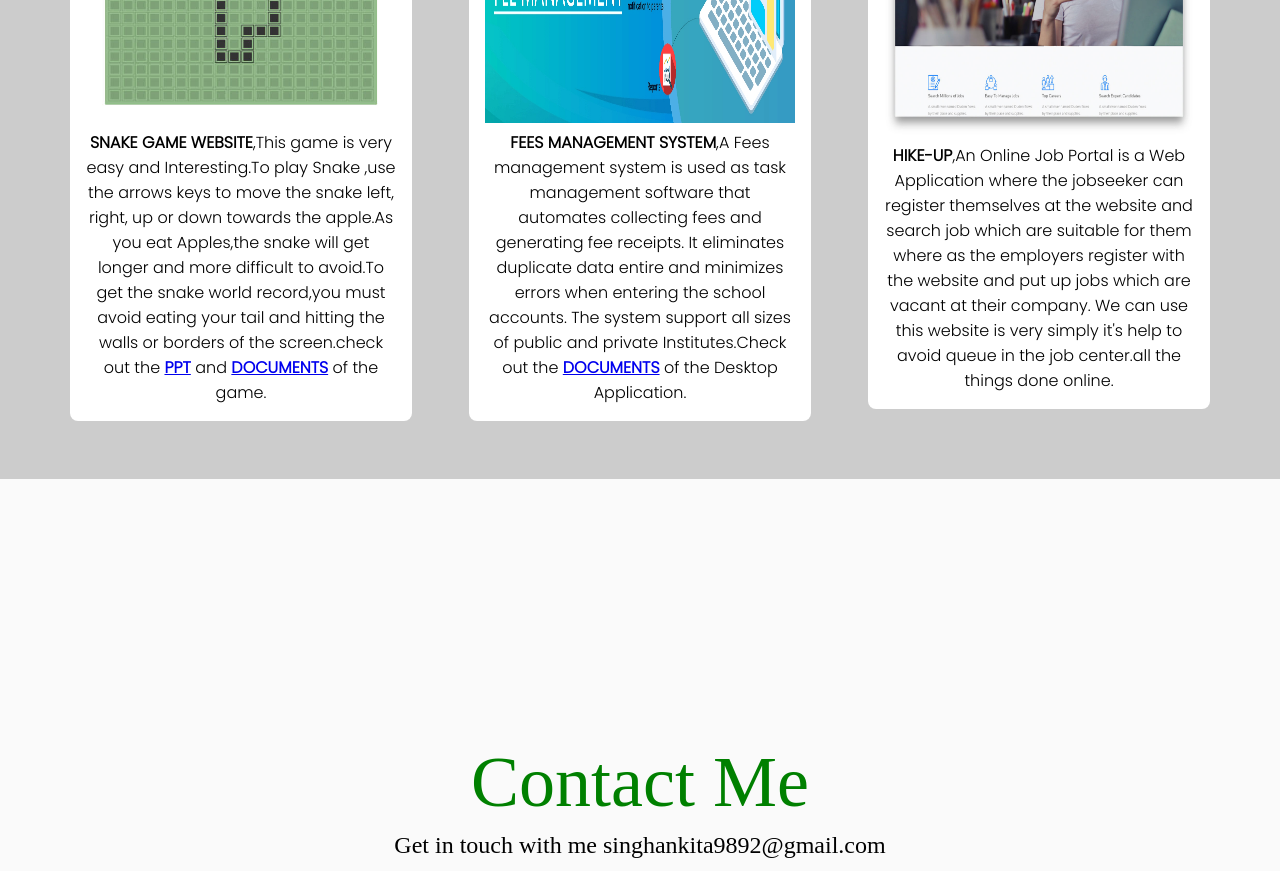
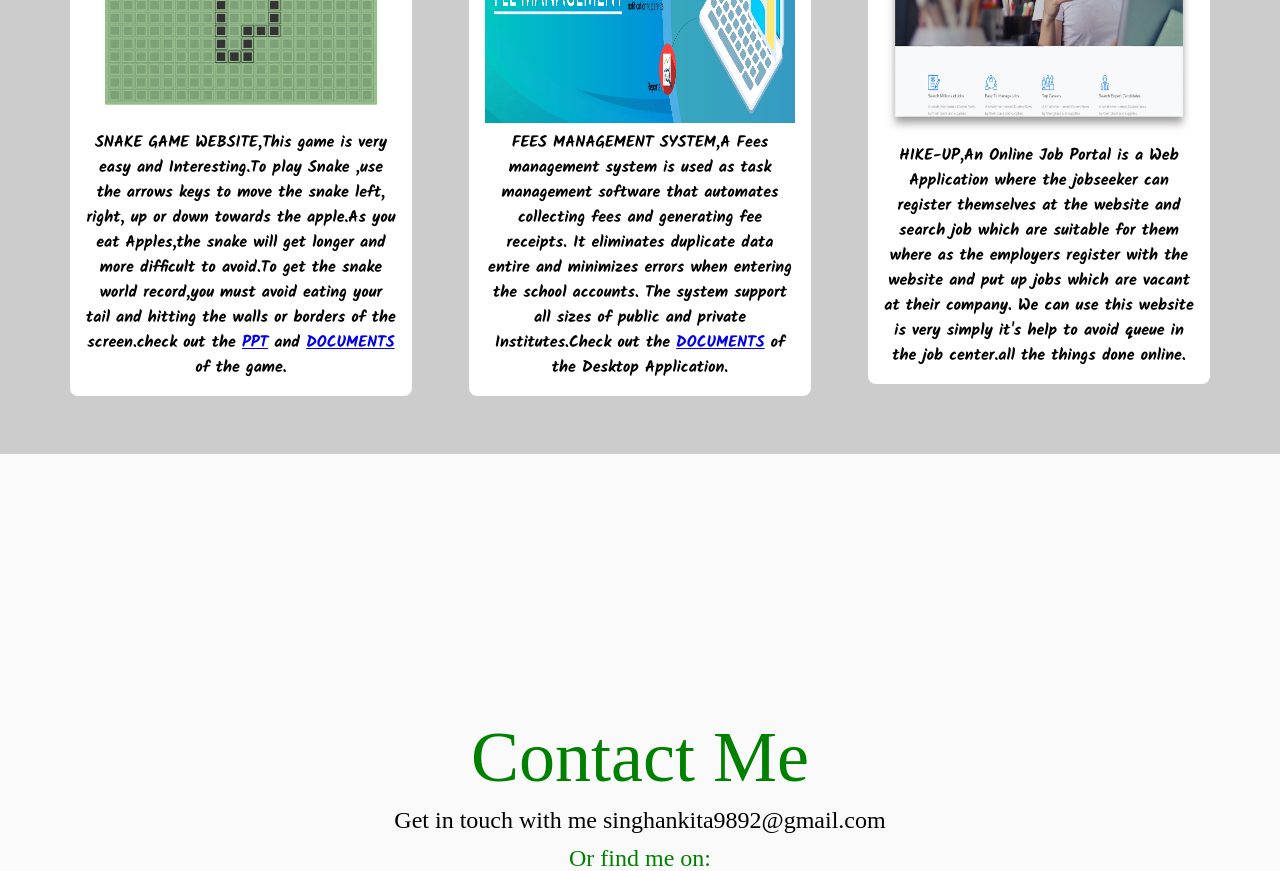
Before and after one commit to ankitasingh8828/portfolio_website, a plain HTML site: page index.html in a window 1280 px wide. Shown: the part 1780-2651 px from the top of the page. Drawn offline with Linux system fonts and the light colour scheme.

Commit message:
style.css

```diff
--- a/style.css
+++ b/style.css
@@ -313,6 +313,16 @@ nav{
   width: 100%;
   height: 300px;
 }
+.one p{
+  font-family: 'Kalam', cursive;
+}
+.two p{
+  font-family: 'Kalam', cursive;
+}
+.three p{
+  font-family: 'Kalam', cursive;
+}
+
 
 /*Contact*/
 
```
